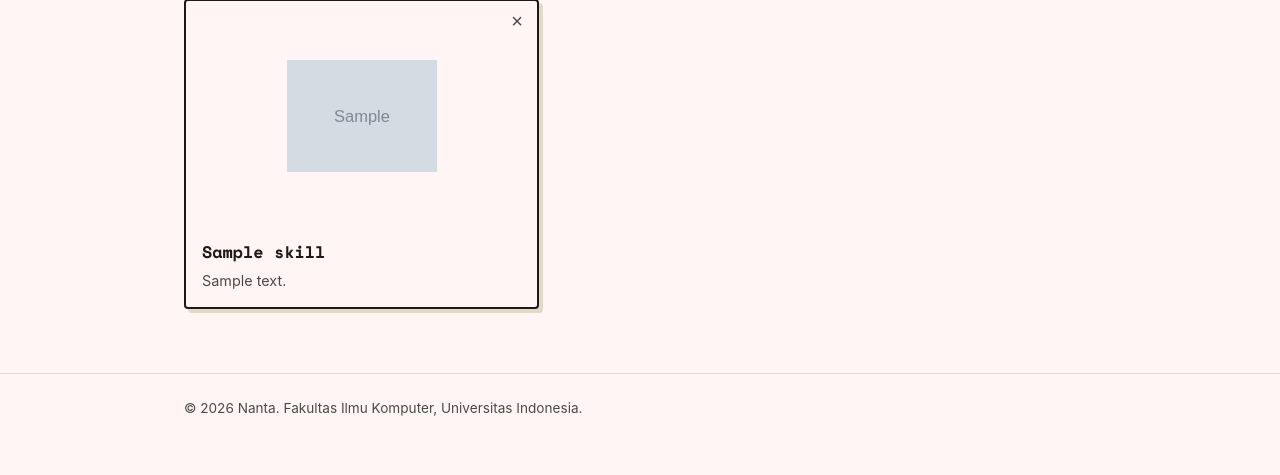
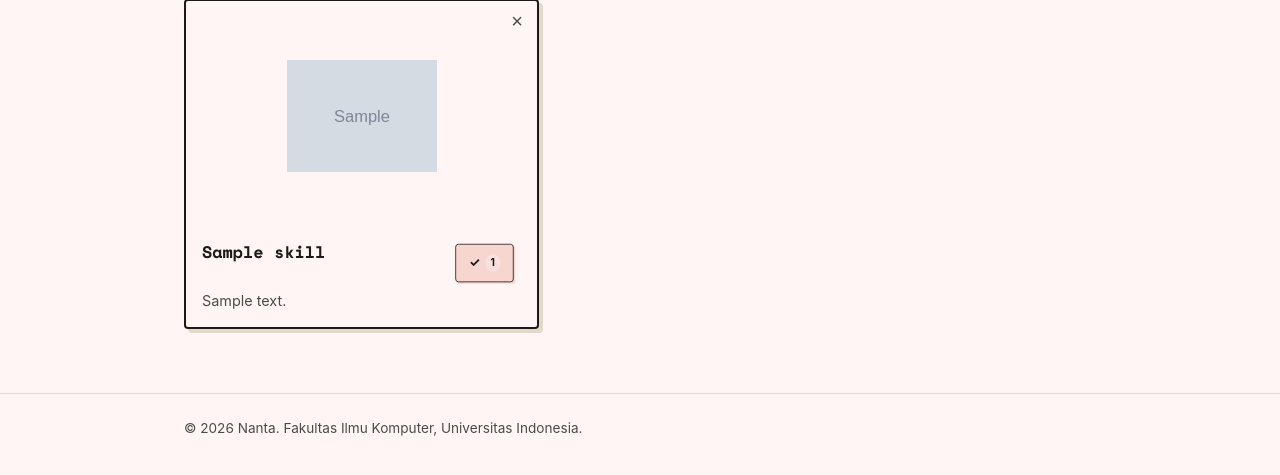
Before and after one commit to Flixidk/myportofolio, a Django app: page /skill/ in a window 1280 px wide. Shown: the part 304-779 px from the top of the page. Run offline with Django 5.2, Linux system fonts and the light colour scheme; a user stored in the database is signed in; tables that the repository leaves empty hold one stand-in row (values such as "Sample post"); grey boxes marked "Sample" are stand-in pictures.

Commit message:
feat: add endorse skill attribute and button

```diff
--- a/main/models.py
+++ b/main/models.py
@@ -68,6 +68,8 @@ class Skill(models.Model):
         help_text="Lower numbers display first"
         )
 
+    endorsed_by = models.ManyToManyField(User, related_name="endorsed_skill", blank=True)
+
     class Meta:
         ordering = ['order', 'title']
 
--- a/main/urls.py
+++ b/main/urls.py
@@ -23,4 +23,5 @@ urlpatterns = [
     path("skill/add/", create_skill, name="create_skill"),
     path("api/skill", get_skill_json, name="get_skill_json"),
     path("skill/<uuid:skill_id>/delete/",delete_skill, name="delete_skill"),
+    path("skill/<uuid:skill_id>/endorse/", toggle_endorsement, name="toggle_endorsement",),
 ]
--- a/main/views.py
+++ b/main/views.py
@@ -226,7 +226,7 @@ def get_skill_json(request):
     if title_query:
         skill_list = skill_list.filter(title__icontains=title_query)
 
-    skill_json = serializers.serialize("json", skill_list)
+    skill_json = serializers.serialize("json", skill_list, use_natural_foreign_keys=True)
     return HttpResponse(skill_json, content_type="application/json")
 
 @login_required(login_url='/login/')
@@ -242,3 +242,17 @@ def delete_skill(request, skill_id):
         return redirect("main:show_skill")
 
     return redirect("main:show_skill")
+
+@login_required(login_url="/login/")
+def toggle_endorsement(request, skill_id):
+    skill = get_object_or_404(Skill, pk=skill_id)
+
+    if request.method == "POST":
+        # Kalau akun ini sudah pernah memberi endorsement, batalkan endorsement-nya.
+        # Kalau belum, tambahkan endorsement
+        if request.user in skill.endorsed_by.all():
+            skill.endorsed_by.remove(request.user)
+        else:
+            skill.endorsed_by.add(request.user)
+
+    return redirect("main:show_skill")
--- a/static/css/skill.css
+++ b/static/css/skill.css
@@ -123,6 +123,126 @@
     margin-bottom: 0.5rem;
 }
 
+.card-body {
+    display: grid;
+    grid-template-columns: 1fr auto; /* Col 1: title/desc (takes leftover space), Col 2: button */
+    grid-template-rows: auto auto;    /* Row 1: title, Row 2: description */
+    gap: 4px 12px;                    /* 4px vertical gap, 12px horizontal gap */
+}
+
+.card-body h3 {
+    grid-column: 1;
+    grid-row: 1;
+    margin: 0;
+}
+
+.card-body .skill-description {
+    grid-column: 1;
+    grid-row: 2;
+    margin: 0;
+}
+
+.skill-endorse-form {
+    grid-column: 2;
+    grid-row: 1 / span 2;
+    align-self: center;
+    justify-self: end;
+    display: inline-flex;
+}
+
+.skill-button-endorse {
+    scale: 0.8;
+    display: inline-flex;
+    align-items: center;
+    background: var(--ink);
+}
+
+.skill-button-endorse.is-endorsed {
+    background: var(--accent);
+    color : var(--ink);
+}
+
+.skill-endorse-count {
+    padding: 0.05rem 0.4rem;
+    border-radius: 999px;
+    background: rgba(255, 255, 255, 0.25);
+    font-size: 0.8rem;
+}
+
+.skill-endorse-count.is-endorsed {
+    background: rgba(241, 233, 233, 0.902);
+}
+
+/* Tooltip Wrapper Container */
+.endorse-tooltip-wrapper {
+    position: relative;
+    display: inline-flex;
+}
+
+/* Tooltip Popup (Hidden by default) */
+.endorse-tooltip {
+    visibility: hidden;
+    opacity: 0;
+    position: absolute;
+    bottom: 125%;
+    right: 0;
+    min-width: 130px;
+    max-width: 200px;
+    padding: 8px 10px;
+    background-color: var(--accent);
+    color: #ffffff;
+    border-radius: 8px;
+    box-shadow: 0 4px 12px rgba(0, 0, 0, 0.25);
+    font-size: 0.75rem;
+    z-index: 50;
+    pointer-events: none;
+    transition: opacity 0.2s ease, transform 0.2s ease;
+    transform: translateY(4px);
+}
+
+.endorse-tooltip::after {
+    content: "";
+    position: absolute;
+    top: 100%;
+    right: 12px;
+    border-width: 5px;
+    border-style: solid;
+    border-color: var(--accent) transparent transparent transparent;
+}
+
+.endorse-tooltip-wrapper:hover .endorse-tooltip {
+    visibility: visible;
+    opacity: 1;
+    transform: translateY(0);
+}
+
+.tooltip-title {
+    font-weight: 600;
+    color: var(--ink);
+    margin-bottom: 4px;
+}
+
+.tooltip-list {
+    list-style: none;
+    padding: 0;
+    margin: 0;
+}
+
+.tooltip-list li {
+    padding: 1px 0;
+    white-space: nowrap;
+    overflow: hidden;
+    text-overflow: ellipsis;
+    color: var(--ink);
+}
+
+.tooltip-more, .tooltip-empty {
+    margin-top: 4px;
+    font-size: 0.7rem;
+    color: var(--ink);
+    font-style: italic;
+}
+
 
 .bento-card h3 {
     font-family: "Space Mono", monospace;
--- /dev/null
+++ b/templates/components/skill_endorsement.html
@@ -0,0 +1,27 @@
+<div class="endorse-tooltip-wrapper">
+    <form method="post" action="{% url 'main:toggle_endorsement' skill.id %}" class="skill-endorse-form">
+        {% csrf_token %}
+        <button type="submit"
+                class="button skill-button-endorse{% if user in skill.endorsed_by.all %} is-endorsed{% endif %}">
+            <span aria-hidden="true">✓</span>
+            <span class="skill-endorse-count">{{ skill.endorsed_by.count }}</span>
+        </button>
+    </form>
+
+    <!-- Custom Popup Tooltip for List of Endorsers -->
+    <div class="endorse-tooltip" role="tooltip">
+        <div class="tooltip-title">Diendorse oleh:</div>
+        {% if skill.endorsed_by.all %}
+            <ul class="tooltip-list">
+                {% for endorser in skill.endorsed_by.all|slice:":5" %}
+                    <li>{{ endorser.username }}</li>
+                {% endfor %}
+            </ul>
+            {% if skill.endorsed_by.count > 5 %}
+                <div class="tooltip-more">+{{ skill.endorsed_by.count|add:"-5" }} lainnya</div>
+            {% endif %}
+        {% else %}
+            <div class="tooltip-empty">Jadilah yang pertama!</div>
+        {% endif %}
+    </div>
+</div>
--- a/templates/skill.html
+++ b/templates/skill.html
@@ -41,8 +41,9 @@
                             </div>
                             <div class="card-body">
                                 <h3>{{ skill.title }}</h3>
+                                {% include "components/skill_endorsement.html" with skill=skill %}
                                 {% if skill.description %}
-                                    <p>{{ skill.description }}</p>
+                                    <p class="skill-description">{{ skill.description }}</p>
                                 {% endif %}
                             </div>
                         </div>
```
Also changed, not shown: main/migrations/0012_skill_endorsed_by.py (added).
